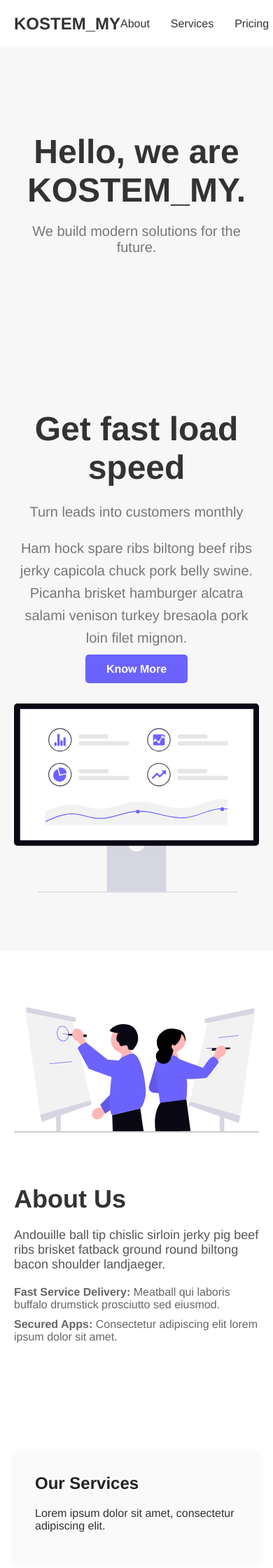
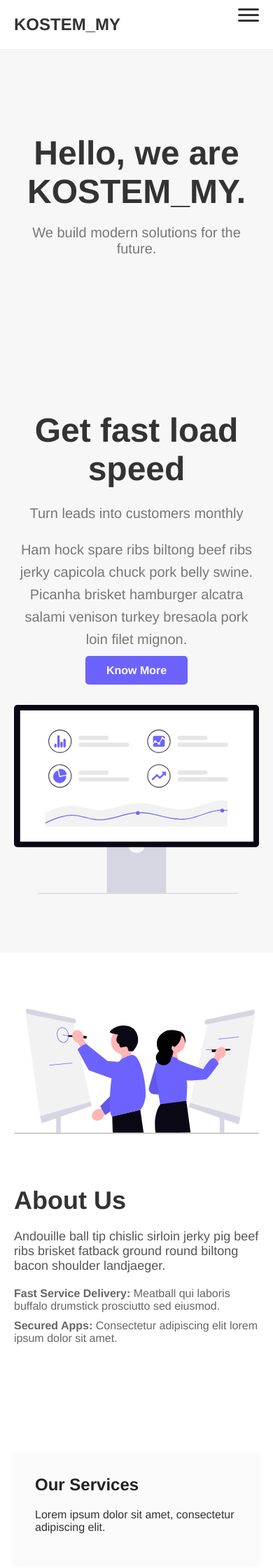
Before and after one commit to kostem-my/kostem-my.github.io, a Jekyll site: the page built from index.html, in a window 390 px wide. Shown: the top 2240 px of the page at 70% size. Built offline with Jekyll 4.4.1, drawn with Linux system fonts in a browser that asks for light colours.

Commit message:
Update hamburger function

```diff
--- a/_layouts/default.html
+++ b/_layouts/default.html
@@ -13,6 +13,7 @@
     <div class="logo">
       <a href="/">KOSTEM_MY</a>
     </div>
+    <input type="checkbox" id="nav-toggle" class="nav-toggle" />
     <nav class="site-nav">
       <ul>
         <li><a href="#about">About</a></li>
@@ -21,8 +22,12 @@
         <li><a href="#contact">Contact</a></li>
       </ul>
     </nav>
+    <label for="nav-toggle" class="nav-toggle-label">
+      <span></span>
+    </label>
   </div>
 </header>
+
   <body>
     <main>
       {{ content }}
--- a/assets/css/style.css
+++ b/assets/css/style.css
@@ -1,15 +1,16 @@
+/* Basic nav styles */
 .site-header {
   background: #fff;
+  border-bottom: 1px solid #eee;
   padding: 20px 0;
-  border-bottom: 1px solid #eee;
 }
 
 .site-header .container {
-  display: flex;
-  justify-content: space-between;
-  align-items: center;
   max-width: 1200px;
   margin: 0 auto;
+  display: flex;
+  align-items: center;
+  justify-content: space-between;
   padding: 0 20px;
 }
 
@@ -21,10 +22,10 @@
 }
 
 .site-nav ul {
+  display: flex;
   list-style: none;
   margin: 0;
   padding: 0;
-  display: flex;
   gap: 30px;
 }
 
@@ -37,6 +38,65 @@
 .site-nav a:hover {
   color: #6c63ff;
 }
+
+/* Hamburger styles */
+.nav-toggle {
+  display: none;
+}
+
+.nav-toggle-label {
+  display: none;
+  height: 30px;
+  width: 30px;
+  cursor: pointer;
+  position: relative;
+}
+
+.nav-toggle-label span,
+.nav-toggle-label span::before,
+.nav-toggle-label span::after {
+  display: block;
+  background: #333;
+  height: 3px;
+  width: 100%;
+  border-radius: 2px;
+  position: absolute;
+  transition: all 0.3s ease;
+}
+
+.nav-toggle-label span::before {
+  content: "";
+  top: -8px;
+}
+
+.nav-toggle-label span::after {
+  content: "";
+  top: 8px;
+}
+
+/* Menu hidden on mobile initially */
+@media (max-width: 768px) {
+  .site-nav ul {
+    flex-direction: column;
+    gap: 10px;
+    background: #fff;
+    position: absolute;
+    top: 70px;
+    left: 0;
+    right: 0;
+    display: none;
+    padding: 20px;
+  }
+
+  .nav-toggle:checked + .site-nav ul {
+    display: flex;
+  }
+
+  .nav-toggle-label {
+    display: block;
+  }
+}
+
 
 
 
```
